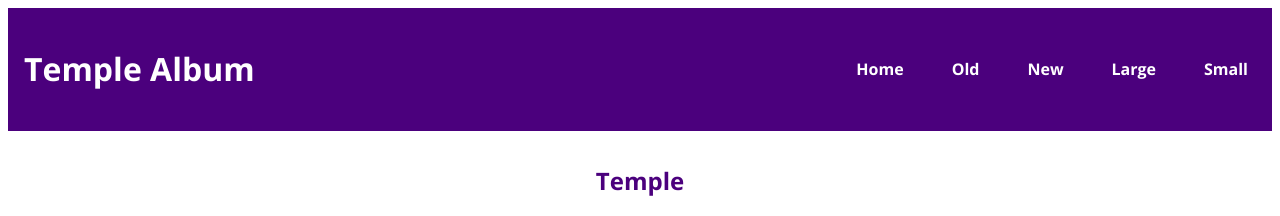
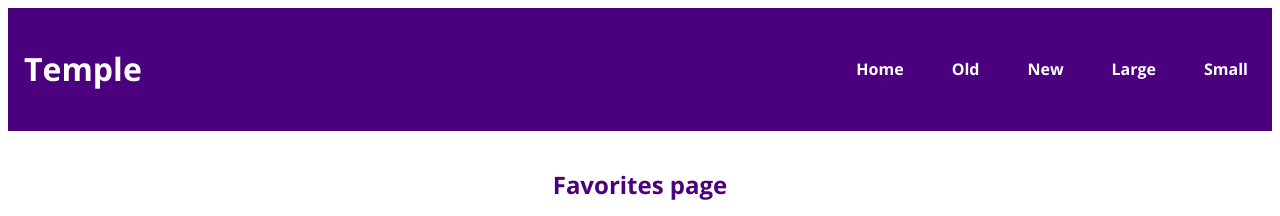
Before and after one commit to d3vlz/wdd131, a plain HTML site: page temples.html in a window 1280 px wide. Shown: the top 216 px of the page. Drawn offline with nearby package versions, Linux system fonts and the light colour scheme.

Commit message:
Refactor header and main section styles for Temple page

```diff
--- a/styles/temples-large.css
+++ b/styles/temples-large.css
@@ -38,7 +38,7 @@ header h1 {
   display: block !important;
 }
 
-main h1, h2 {
+main h2 {
   text-align: center;
   font-size: 1.5rem;
   display: block !important;
--- a/styles/temples.css
+++ b/styles/temples.css
@@ -77,7 +77,7 @@ main {
   padding: 1rem;
 }
 
-main h1, h2 {
+main h2 {
   display: none;
 }
 
--- a/temples.html
+++ b/temples.html
@@ -19,7 +19,7 @@
 
 <body>
   <header>
-    <h1>Temple Album</h1>
+    <h1>Temple</h1>
     <button id="hamburgerBtn" aria-label="Menu Toggle">&#9776;</button>
     <nav id="primaryNav">
       <ul>
@@ -33,7 +33,6 @@
   </header>
 
   <main>
-    <h1>Temple</h1>
     <h2>Favorites page</h2>
     <div class="grid-container">
       <figure>
```
